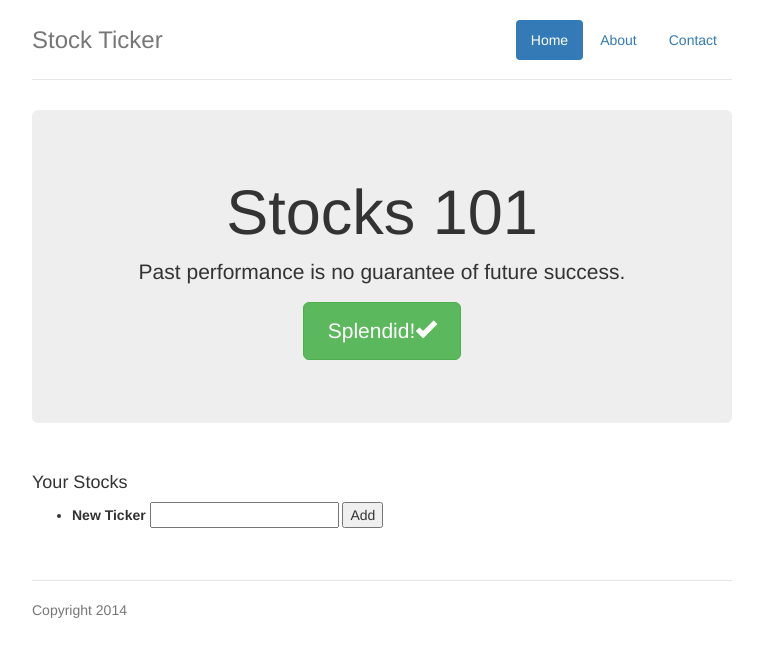
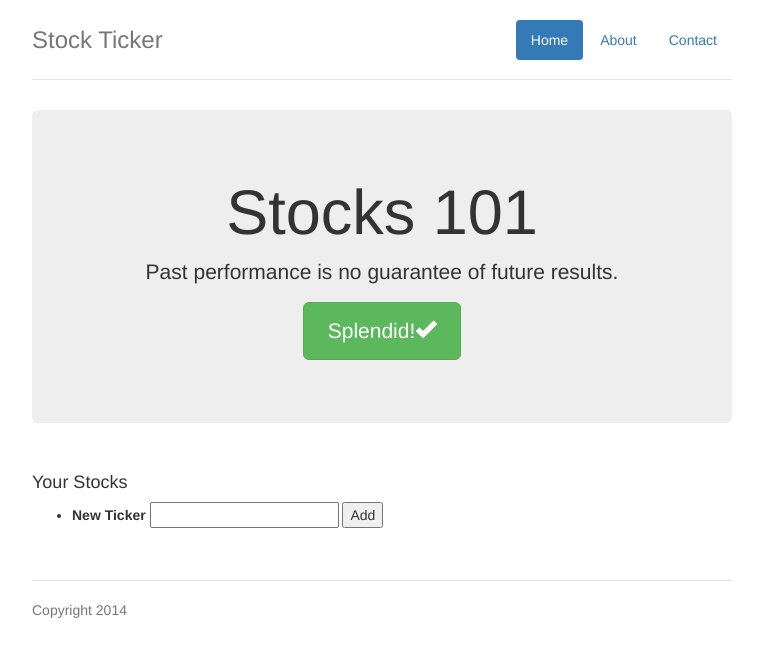
Before and after one commit to alexrothenberg/demo-2014-11, a website: page app/index.html in a window 1280 px wide. Shown: the whole page, without its empty margins (258-1021 px from the left). Drawn offline with nearby package versions, Linux system fonts and the light colour scheme; some packages are replaced by stand-ins of ours; files that its build step writes are made by us from their sources.

Commit message:
text change

```diff
--- a/app/views/main.html
+++ b/app/views/main.html
@@ -1,7 +1,7 @@
 <div class="jumbotron">
   <h1>Stocks 101</h1>
   <p class="lead">
-    Past performance is no guarantee of future success.
+    Past performance is no guarantee of future results.
   </p>
   <p><a class="btn btn-lg btn-success" ng-href="#">Splendid!<span class="glyphicon glyphicon-ok"></span></a></p>
 </div>
```
